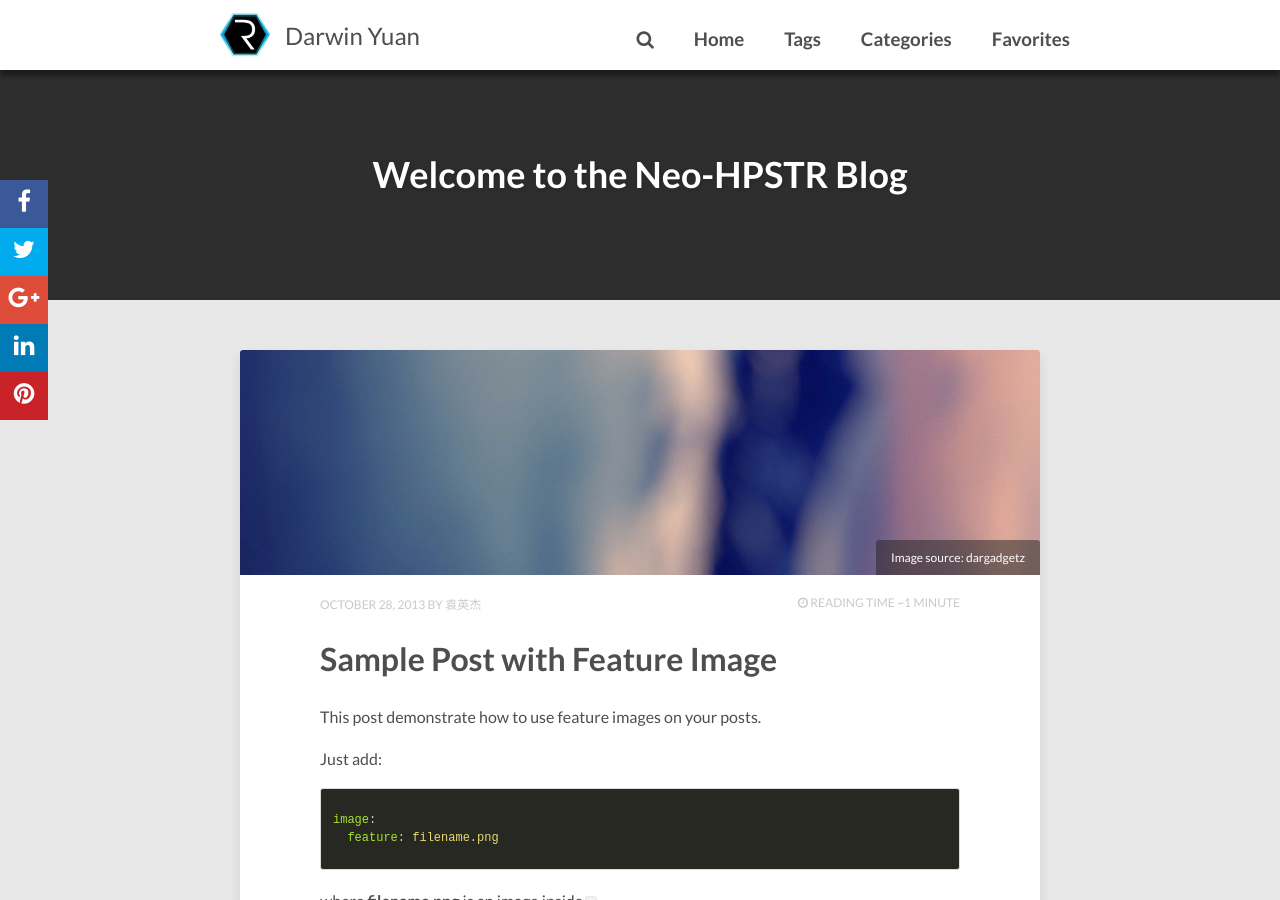
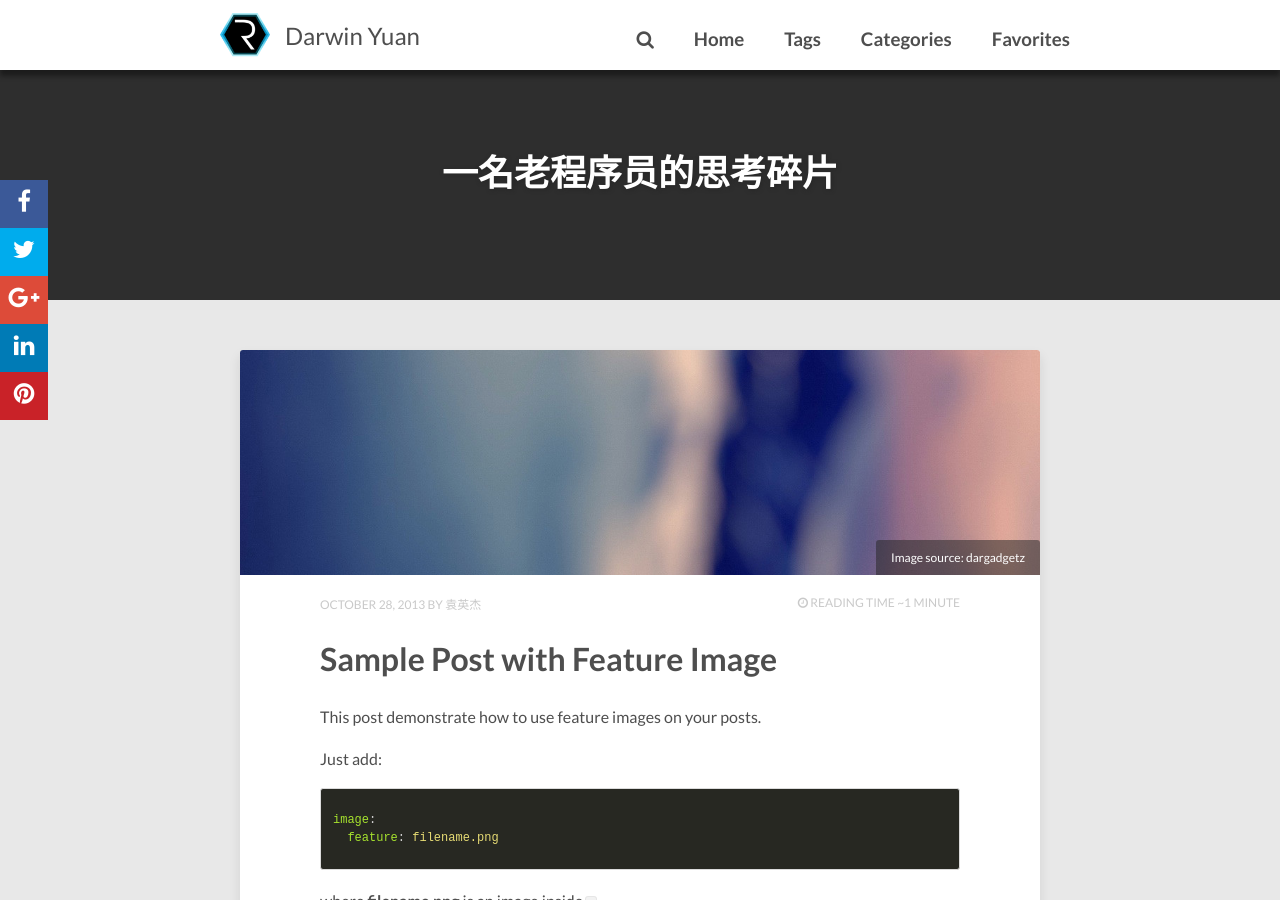
Before and after one commit to godsme/godsme.github.io, a Jekyll site: the page built from index.html, in a window 1280 px wide and 900 px high. Built offline with Jekyll 4.4.1, drawn with Linux system fonts in a browser that asks for light colours; nearby versions of some CDN libraries; the list of posts is cut into pages by our own code; comment, search, counter and statistics services are not loaded.

Commit message:
make some change

```diff
--- a/Gemfile
+++ b/Gemfile
@@ -1,4 +1,4 @@
 source 'https://rubygems.org'
 
-gem 'github-pages'
 gem 'octopress', '~> 3.0.0.rc.12'
+gem 'github-pages', group: :jekyll_plugins
--- a/_config.yml
+++ b/_config.yml
@@ -9,6 +9,7 @@ logo:             images/logo.png # logo visible in the topbar
 # When testing locally leave blank or use http://localhost:4000
 
 url: http://godsme.github.io
+#url:
 
 # draw your top menu here
 # each item must have a title and a url.
--- a/index.html
+++ b/index.html
@@ -1,9 +1,9 @@
 ---
 layout: post-index
-title: "Welcome to the Neo-HPSTR Blog"
-description: "Describe this nonsense."
-tags: [Jekyll, theme, themes, responsive, blog, modern]
-comments: false
+title: "一名老程序员的思考碎片"
+description: "袁英杰的博客."
+tags: [design, c++, haskell, oo, fp]
+comments: true
 ---
 
 {% for post in paginator.posts %}
```
